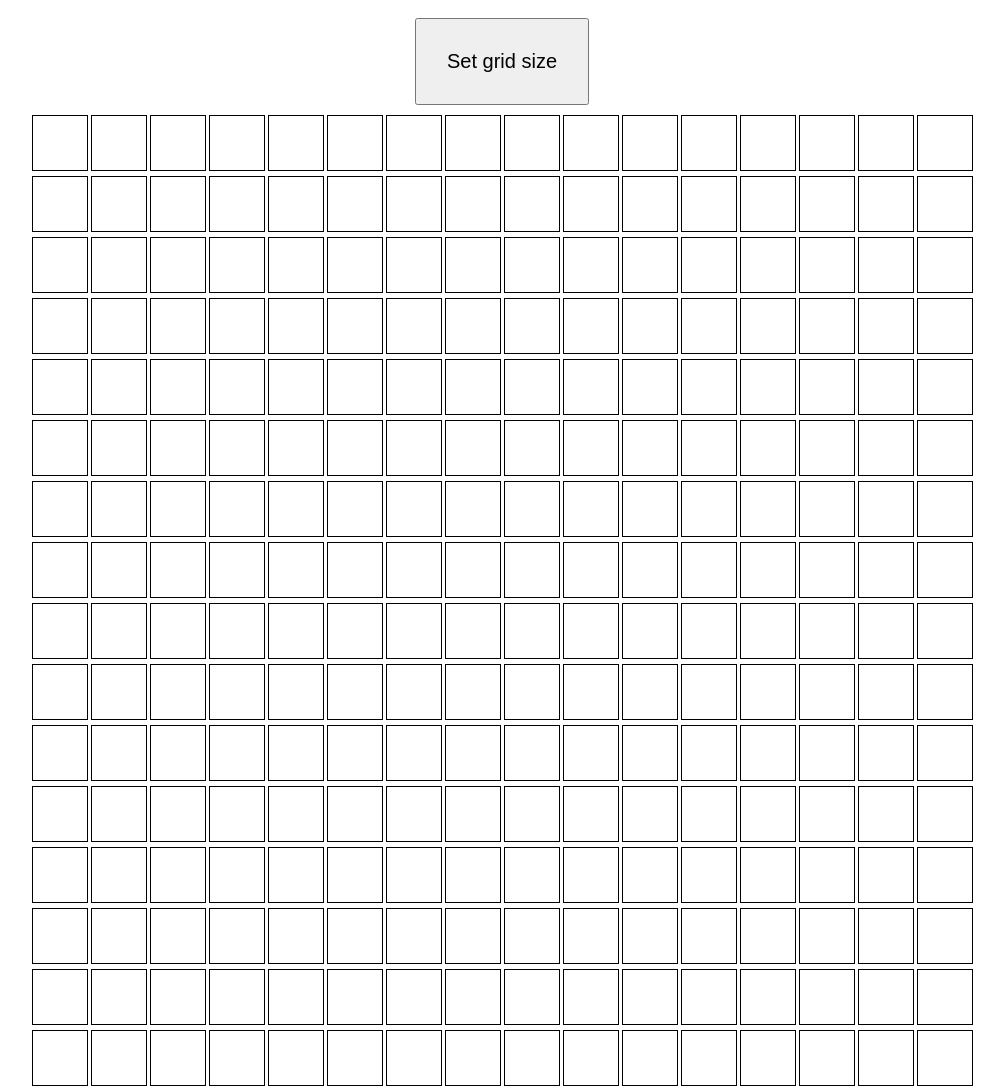
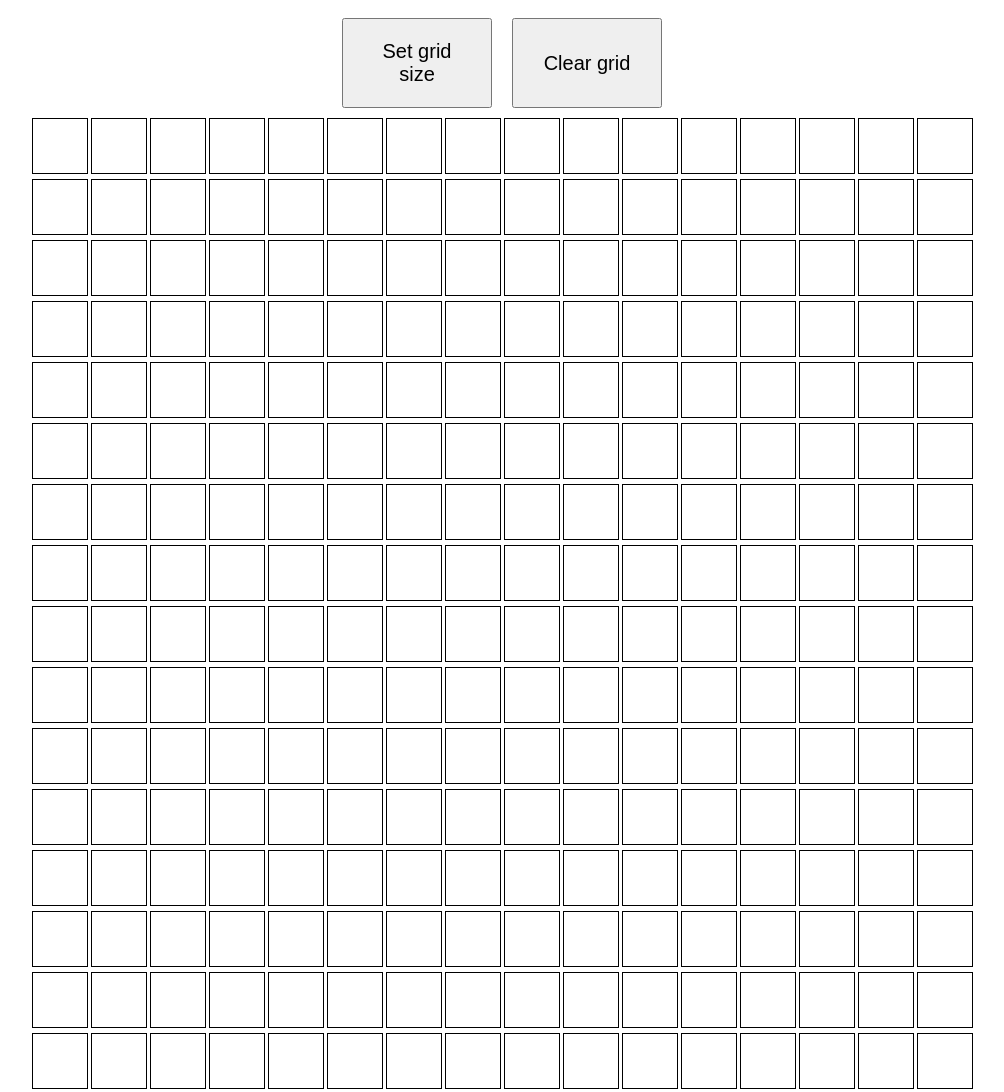
Before and after one commit to lindavid1998/etch-a-sketch, a plain HTML site: page index.html in a window 1280 px wide. Shown: the whole page, without its empty margins (138-1142 px from the left). Drawn offline with Linux system fonts and the light colour scheme.

Commit message:
Add button to clear grid

```diff
--- a/index.html
+++ b/index.html
@@ -13,15 +13,20 @@
         }
 
         button {
-            padding: 30px;
+            padding: 20px;
             margin: 10px;
             font-size: 20px;
+            width: 150px;
         }
+
     </style>
 </head>
 <body>
     <div class="contents">
-        <button class="button">Set grid size</button>
+        <div style="display: flex;">
+            <button class="set-size">Set grid size</button>
+            <button class="clear">Clear grid</button>
+        </div>
         <div class="container"></div>
     </div>
 
--- a/javascript.js
+++ b/javascript.js
@@ -19,14 +19,13 @@ function createGrid() {
 createGrid()
 
 let boxes = document.querySelectorAll('.box')
-
 boxes.forEach(box => box.addEventListener('mouseover', updateBackgroundColor))
 
 function updateBackgroundColor(e) {
     e.target.style.backgroundColor = 'black'
 }
 
-let button = document.querySelector('button')
+let button = document.querySelector('.set-size')
 button.addEventListener('click', () => {
     let input;
     do {
```
